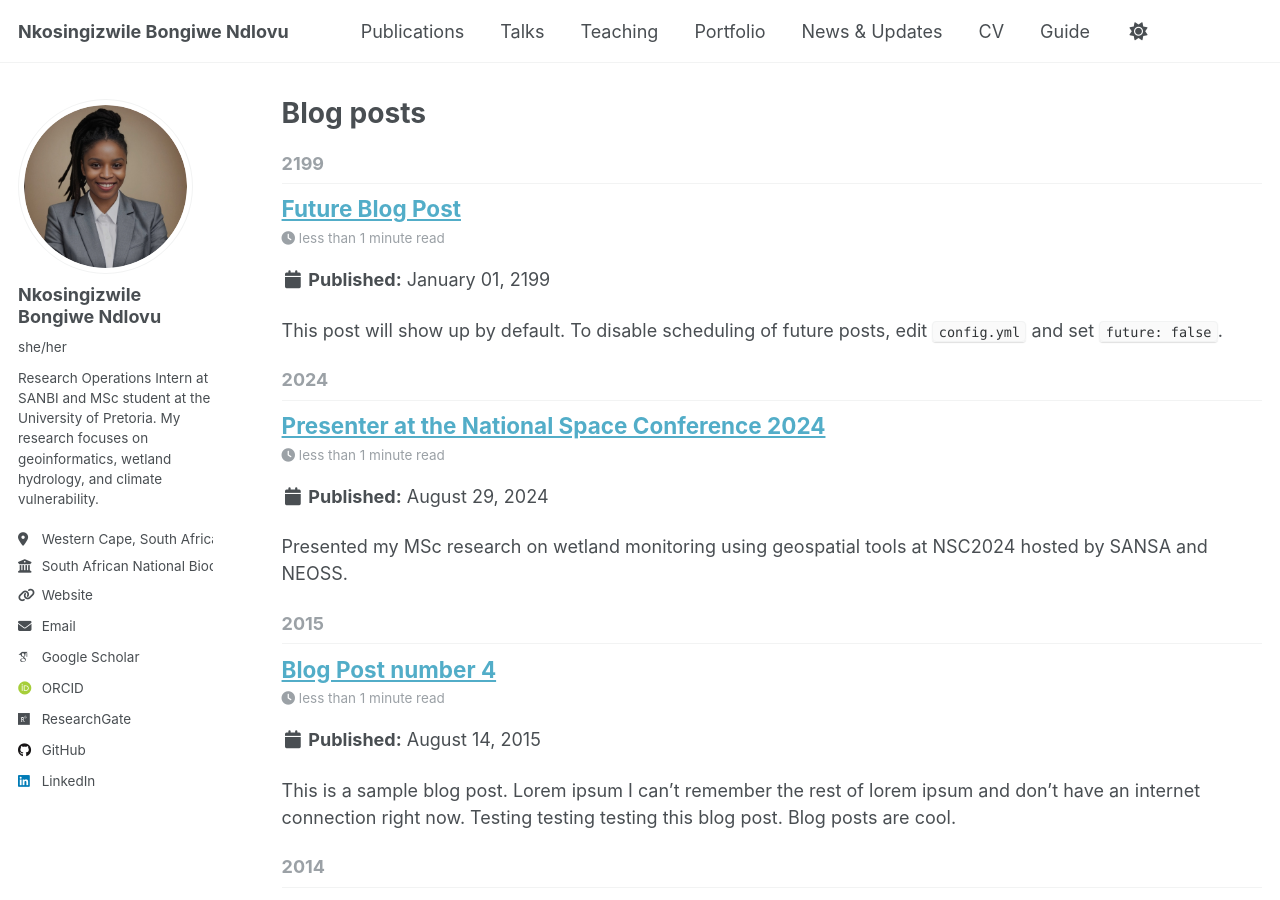
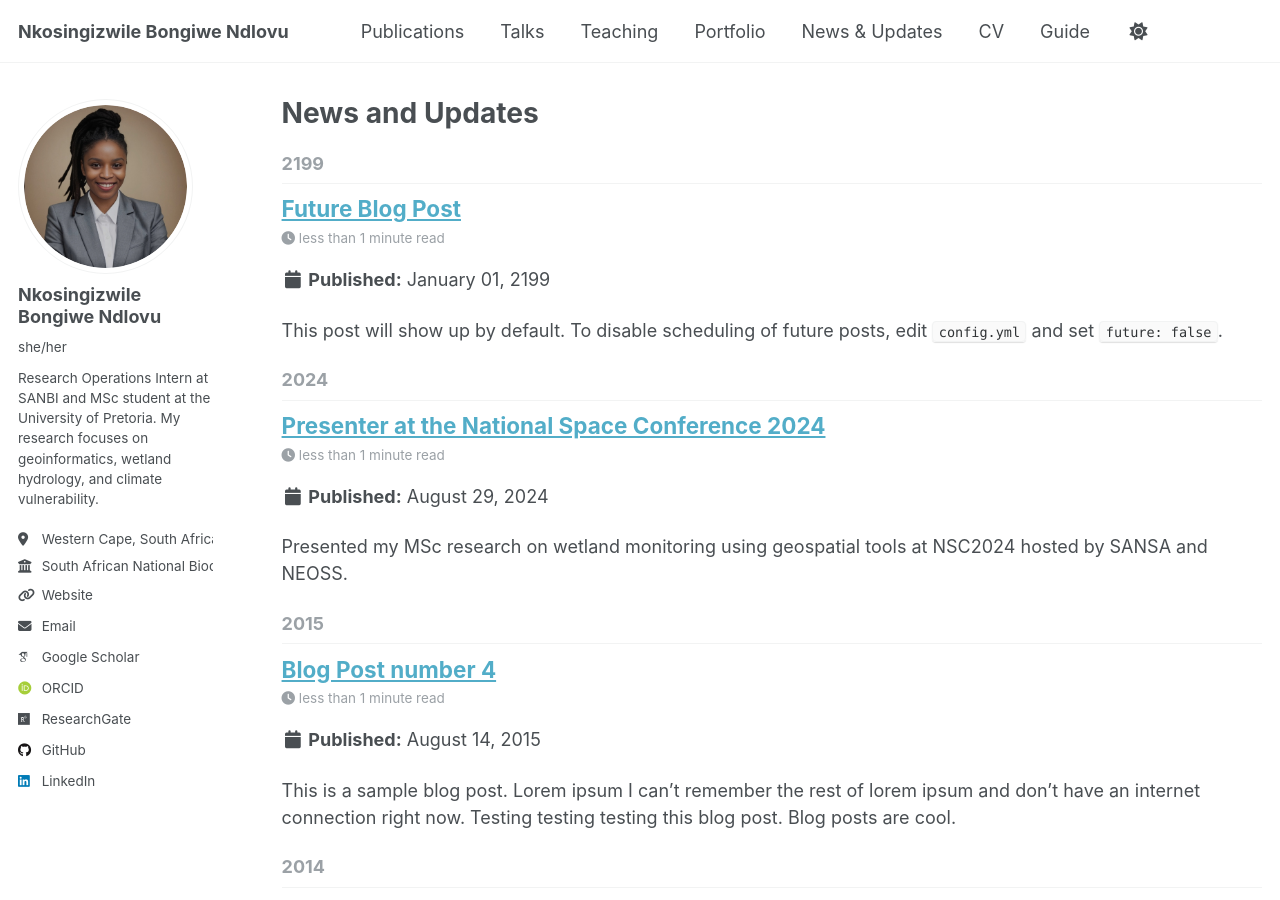
Before and after one commit to Nkosizwi/NB-Ndlovu.github.io, a Jekyll site: the page built from _pages/year-archive.html, in a window 1280 px wide and 900 px high. Built offline with Jekyll 4.4.1, drawn with Linux system fonts in a browser that asks for light colours; some web fonts are replaced; a script that is not in the unit is left out.

Commit message:
Update year-archive.html

```diff
--- a/_pages/year-archive.html
+++ b/_pages/year-archive.html
@@ -1,7 +1,7 @@
 ---
 layout: archive
 permalink: /year-archive/
-title: "Blog posts"
+title: "News and Updates"
 author_profile: true
 redirect_from:
   - /wordpress/blog-posts/
```
